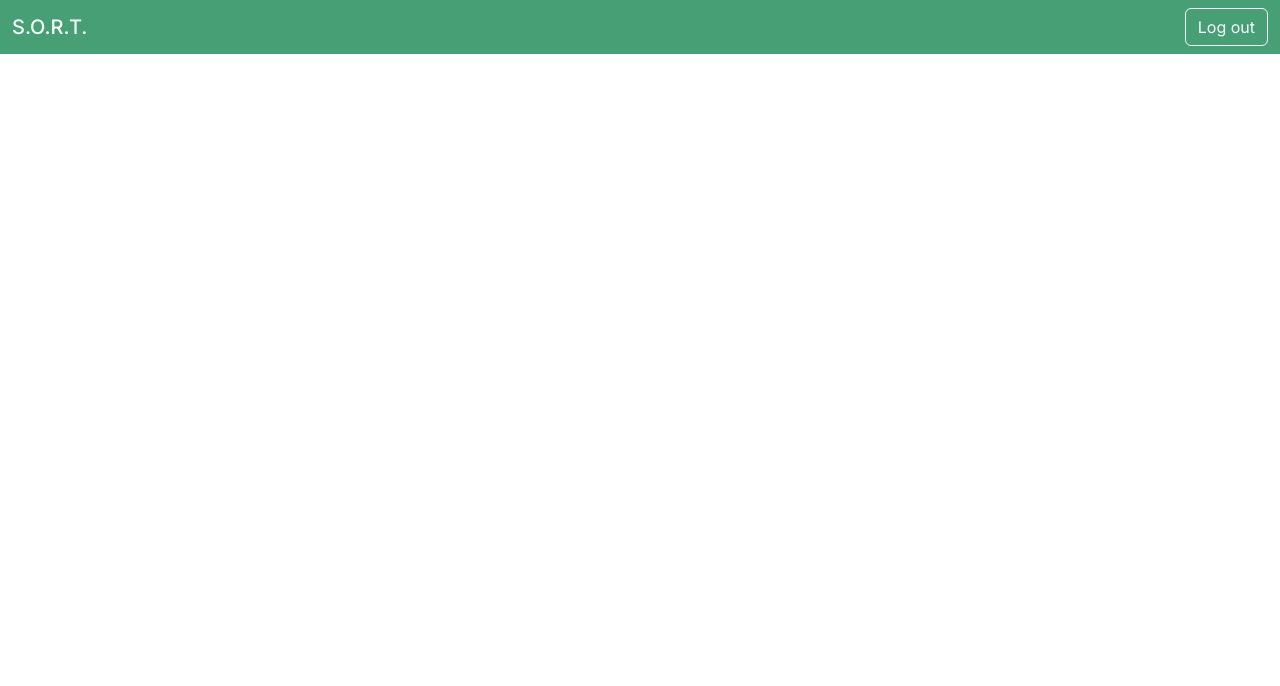
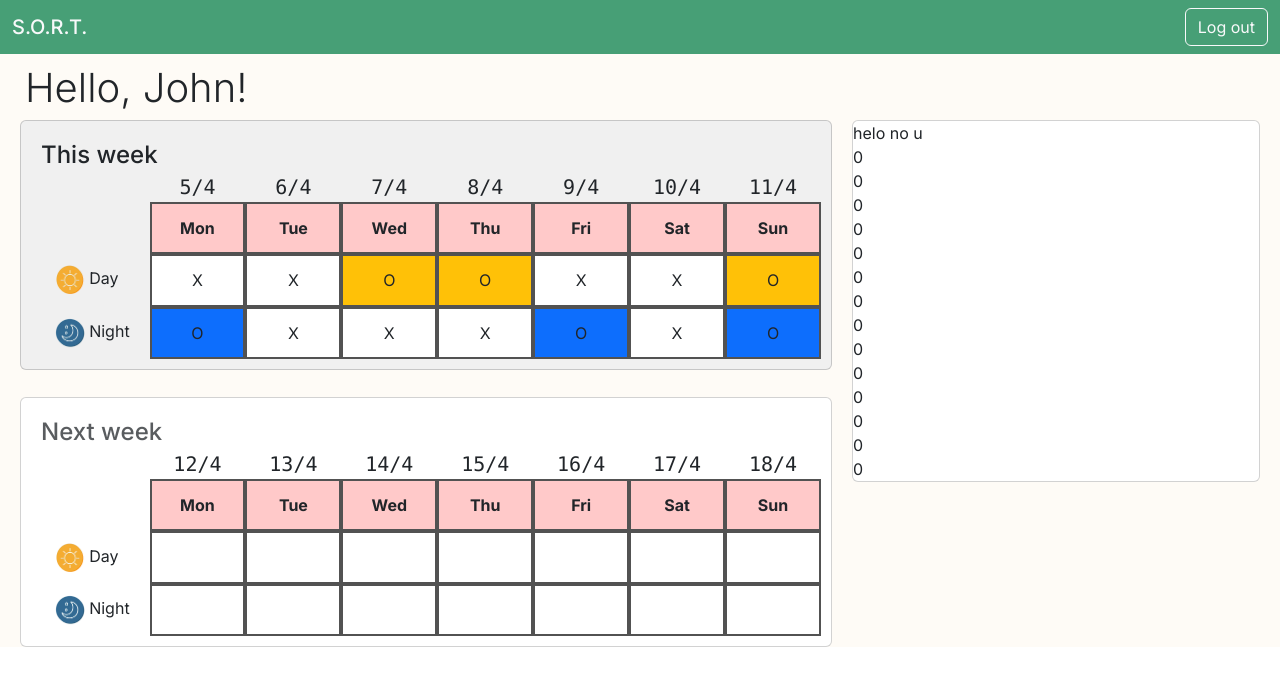
Before and after one commit to meganlimjy02/DSA3101-Team-404, a Next.js app in the folder frontend/sort-app/: page /staff in a window 1280 px wide. Shown: the top 686 px of the page. Built offline with nearby package versions, Linux system fonts and the light colour scheme.

Commit message:
added display timetable (this week) and editable timetable (next week) for staff page

```diff
--- a/frontend/sort-app/src/app/page.module.css
+++ b/frontend/sort-app/src/app/page.module.css
@@ -12,7 +12,7 @@
   justify-content: inherit;
   align-items: inherit;
   font-size: 0.85rem;
-  max-width: var(--max-width);
+  /* max-width: var(--max-width); */
   width: 100%;
   z-index: 2;
   font-family: var(--font-mono);
--- /dev/null
+++ b/frontend/sort-app/src/app/staff/page.module.css
@@ -0,0 +1,134 @@
+.timetablesss {
+  display: flex;
+  flex-direction: column;
+  width: 65%
+}
+
+.chartsss {
+  display: flex;
+  flex-direction: column;
+  width: 35%;
+}
+
+.chart {
+  display: relative;
+  justify-items: center;
+  margin: 0 20px;
+}
+
+.timetable {
+  display: relative;
+  justify-items: left;
+  /* width: 90%; */
+  height: 250px;
+  margin-left: 20px;
+  padding: 10px;
+  /* border-color: #479f76; */
+}
+
+.griddy {
+  display: grid;
+  /* grid-template-columns: [leftedge] 25% [col1] 75% [rightedge]; */
+  grid-template-columns: 15% 85%;
+  grid-template-rows: 18% 13% 23% 23% 23%;
+  grid-template-areas:
+    "header header"
+    ". dates"
+    ". days"
+    "dayshift dayschedule"
+    "nightshift nightschedule";
+  gap: 0;
+  width: 100%;
+  max-width: 100%;
+  height: 100%;
+  /* margin: 10px; */
+}
+
+.header {
+  grid-area: header;
+  padding-left: 10px;
+  padding-top: 10px;
+}
+
+.dates {
+  grid-area: dates;
+  align-self: end;
+}
+
+.days {
+  grid-area: days;
+}
+
+.dayshift {
+  grid-area: dayshift;
+  justify-self: left;
+  align-self: center;
+  padding-left: 20%;
+}
+
+.dayschedule {
+  grid-area: dayschedule;
+  align-self: stretch;
+}
+
+.nightshift {
+  grid-area: nightshift;
+  justify-self: left;
+  align-self: center;
+  padding-left: 20%;
+}
+
+.nightschedule {
+  grid-area: nightschedule;
+}
+
+.dayCell {
+  background-color: rgb(255,193,7);
+}
+
+.daybgCell {
+  background-color:rgb(255, 255, 255);
+}
+
+.nightCell {
+  background-color: rgb(13,110,253);
+}
+
+.nightbgCell {
+  background-color:rgb(255, 255, 255);
+}
+
+.cell {
+  display: flex;
+  /* min-height: 55px; */
+  min-width: 50px;
+  border: 2px solid rgb(82, 82, 82);
+  justify-content: center;
+  align-items: center;
+  height: 100%;
+}
+
+.cellDates {
+  display: flex;
+  justify-content: center;
+}
+
+.welcome {
+  display: flex;
+  padding-left: 25px;
+  padding-top: 10px;
+}
+
+.greybg {
+  color: rgb(240, 240, 240)
+}
+
+.buttonrow {
+  height: 100%;
+}
+
+.squarebutton {
+  border-radius: 0px;
+  border: 2px solid rgb(82, 82, 82);
+  padding: 1px;
+}
--- a/frontend/sort-app/src/app/staff/page.tsx
+++ b/frontend/sort-app/src/app/staff/page.tsx
@@ -1,10 +1,186 @@
+"use client"
+import Link from 'next/link';
+import styles from "./page.module.css";
+import Image from 'next/image';
+import { useState } from 'react';
+
 export default function Page() {
+  const name = "John"
+  const daysOfWeek = ['Mon','Tue','Wed','Thu','Fri','Sat','Sun']
+  const dayHtml = []
+  const dateHtmlCur = []
+  const dateHtmlNext = []
+  for (let i=0; i<7; i++) {
+    dayHtml.push(<div className={`col ${styles.cell}`} style={{fontWeight: "bold", backgroundColor: "#ffc9c9"}}>{daysOfWeek[i]}</div>)
+    dateHtmlCur.push(<div className={`col ${styles.cellDates}`} style={{fontFamily: "Monaco", fontSize: "20px"}}>{i+5}/4</div>)
+    dateHtmlNext.push(<div className={`col ${styles.cellDates}`} style={{fontFamily: "Monaco", fontSize: "20px"}}>{i+12}/4</div>)
+  }
+  const curSched = [0,2,3,5,7,8,10,11] // get employee schedule for this week
+
+  const curTable = []
+
+  const halfTable1 = []
+  for (let i=0; i<14; i+=2) { // day shifts (1st row)
+    if (!curSched.includes(i)) {
+      halfTable1.push(
+        <div className={`col ${styles.dayCell} ${styles.cell}`}>
+          O
+        </div>
+      )
+    } else {
+      halfTable1.push(
+        <div className={`col ${styles.cell} ${styles.daybgCell}`}>
+          X
+        </div>
+      )
+    }
+  }
+  curTable.push(<div className='row row-cols-7'>{halfTable1}</div>)
+  const halfTable2 = []
+  for (let i=1; i<14; i+=2) { // night shifts (2nd row)
+    if (!curSched.includes(i)) {
+      halfTable2.push(
+        <div className={`col ${styles.nightCell} ${styles.cell}`}>
+          O
+        </div>
+      )
+    } else {
+      halfTable2.push(
+        <div className={`col ${styles.cell} ${styles.nightbgCell}`}>
+          X
+        </div>
+      )
+    }
+  }
+  curTable.push(<div className='row row-cols-7'>{halfTable2}</div>)
+
+  const [checker, setChecker] = useState(new Array(14).fill(false))
+
+  const handleCheckbox = (i: number) => {
+    const newArr = [...checker]
+    newArr[i] = !newArr[i]
+    setChecker(newArr)
+  }
+
+  const checkBug = []
+  for (let i=0; i<14; i++) {
+    if (checker[i]) {
+      checkBug.push(<div>1</div>)
+    } else {
+      checkBug.push(<div>0</div>)
+    }
+  }
+
+  const checkrow1 = []
+  for (let i=0; i<14; i+=2) {
+    checkrow1.push(<input type="checkbox" className="btn-check" id={"btncheck" + i} checked={checker[i]} onClick={() => handleCheckbox(i)} autoComplete="off"/>)
+    checkrow1.push(<label className={`col btn btn-outline-warning ${styles.squarebutton}`} htmlFor={"btncheck" + i}></label>)
+  }
+
+  const checkrow2 = []
+  for (let i=1; i<14; i+=2) {
+    checkrow2.push(<input type="checkbox" className="btn-check" id={"btncheck" + i} checked={checker[i]} onClick={() => handleCheckbox(i)} autoComplete="off"/>)
+    checkrow2.push(<label className={`col btn btn-outline-primary ${styles.squarebutton}`} htmlFor={"btncheck" + i}></label>)
+  }
+
+
   return <>
-  <nav className="navbar navbar-light" style={{backgroundColor: "#479f76"}}>
-    <div className="container-fluid">
-      <span className="navbar-brand mb-0 h1 text-light">S.O.R.T.</span>
-      <button type="button" className="btn btn-outline-light">Log out</button>
+  <div className="d-flex flex-column overflow-hidden" style={{backgroundColor: "#fefbf6"}}>
+    <nav className="navbar navbar-light" style={{backgroundColor: "#479f76"}}>
+      <div className="container-fluid">
+        <span className="navbar-brand mb-0 h1 text-light">S.O.R.T.</span>
+        <Link href="/login">
+          <button type="button" className="btn btn-outline-light">Log out</button>
+        </Link>
+      </div>
+    </nav>
+
+    <div className={styles.welcome}>
+      <h1 className="display-6">Hello, {name}!</h1>
     </div>
-  </nav>
+
+    <div className='d-flex'>
+
+      <div className={styles.timetablesss}>
+        <div className={`card ${styles.timetable}`} style={{backgroundColor: "#f0f0f0"}}>
+          <div className={` ${styles.griddy}`}>
+            <h4 className={styles.header}>This week</h4>
+            <div className={styles.dates}>
+              <div className='d-flex'>{dateHtmlCur}</div>
+            </div>
+            <div className={styles.days}>
+              <div className={`d-flex ${styles.buttonrow}`}>{dayHtml}</div>
+            </div>
+            <div className={styles.dayshift}>
+              <Image
+                src="/day.avif"
+                width={30}
+                height={30}
+                alt="day icon"
+              /> Day</div>
+            <div className={styles.nightshift}>
+              <Image
+                  src="/night.png"
+                  width={30}
+                  height={30}
+                  alt="night icon"
+                /> Night</div>
+            <div className={styles.dayschedule}>
+              <div className={`d-flex ${styles.buttonrow}`}>{halfTable1}</div>
+            </div>
+            <div className={styles.nightschedule}>
+              <div className={`d-flex ${styles.buttonrow}`}>{halfTable2}</div>
+            </div>
+          </div>
+        </div>
+
+        <h6>&nbsp;</h6>
+
+        <div className={`card ${styles.timetable}`}>
+          <div className={` ${styles.griddy}`}>
+            <h4 className={`text-muted ${styles.header}`}>Next week</h4>
+            <div className={styles.dates}>
+              <div className='d-flex'>{dateHtmlNext}</div>
+            </div>
+            <div className={styles.days}>
+              <div className={`d-flex ${styles.buttonrow}`}>{dayHtml}</div>
+            </div>
+            <div className={styles.dayshift}>
+              <Image
+                src="/day.avif"
+                width={30}
+                height={30}
+                alt="day icon"
+              /> Day</div>
+            <div className={styles.nightshift}>
+              <Image
+                  src="/night.png"
+                  width={30}
+                  height={30}
+                  alt="night icon"
+                /> Night</div>
+            <div className={styles.dayschedule}>
+              <div className={`d-flex ${styles.buttonrow}`}>
+                  {checkrow1}
+              </div>
+            </div>
+            <div className={styles.nightschedule}>
+              <div className={`d-flex ${styles.buttonrow}`}>
+                  {checkrow2}
+              </div>
+            </div>
+          </div>
+        </div>
+      </div>
+
+      <div className={styles.chartsss}>
+        <div className={`card ${styles.chart}`}>
+          helo {checker[1] ? "it is set to true!" : "no u"}
+          {checkBug}
+        </div>
+      </div>
+
+    </div>
+  </div>
   </>
 }
```
Also changed, not shown: frontend/sort-app/src/app/management/page.tsx (+4 -3 lines), frontend/sort-app/public/day.avif (added), frontend/sort-app/public/night.png (added).
